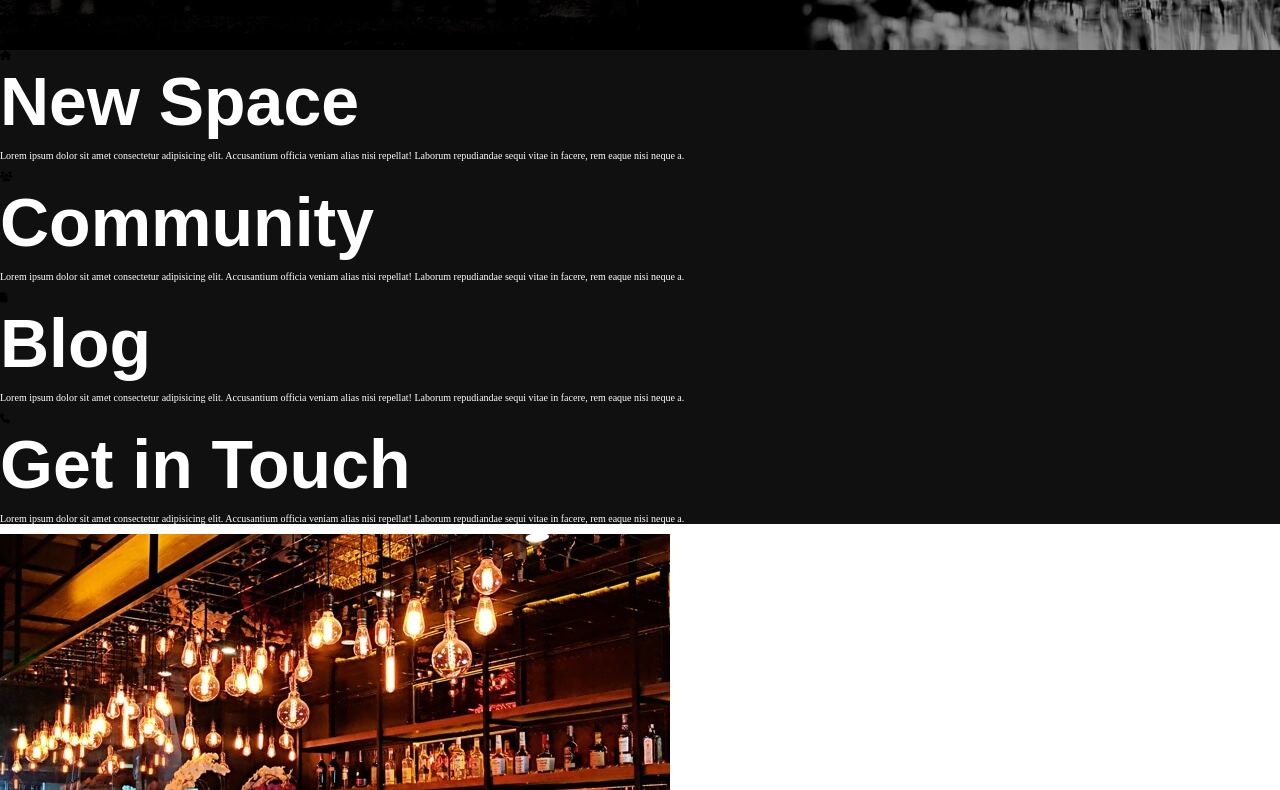
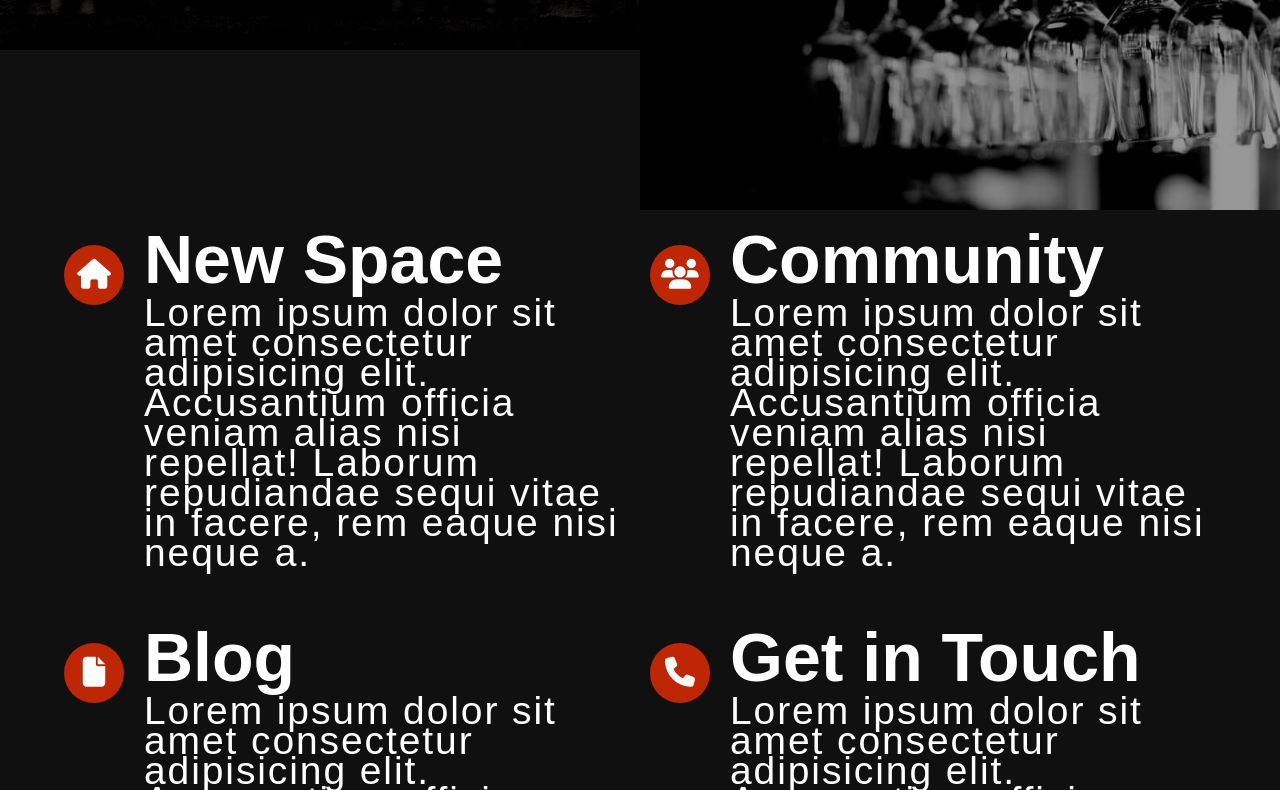
Before and after one commit to RyanTjong88/barOne, a plain HTML site: page index.html in a window 1280 px wide. Shown: the part 710-1500 px from the top of the page. Drawn offline with Linux system fonts and the light colour scheme; a web font is replaced by a local one.

Commit message:
index.html css partial completion

```diff
--- a/index.html
+++ b/index.html
@@ -32,7 +32,7 @@
                     <li><a href="/contact.html">contact</a></li>
                 </ul>
             </nav>
-            <div class="headingContainer">
+            <div>
                 <h1>Bar-One</h1>
                 <h2>Place to be</h2>
             </div>
@@ -47,22 +47,22 @@
 <!-- USE GRID FOR THIS SECTION -->
         <section class="mainContainerOne">
             <div class="wrapper">
-                <div>
+                <div class="iconContent" >
                     <i class="fas fa-home"></i>
                     <h3>New Space</h3>
                     <p>Lorem ipsum dolor sit amet consectetur adipisicing elit. Accusantium officia veniam alias nisi repellat! Laborum repudiandae sequi vitae in facere, rem eaque nisi neque a.</p>
                 </div>
-                <div>
+                <div class="iconContent" >
                     <i class="fas fa-users"></i>
                     <h3>Community</h3>
                     <p>Lorem ipsum dolor sit amet consectetur adipisicing elit. Accusantium officia veniam alias nisi repellat! Laborum repudiandae sequi vitae in facere, rem eaque nisi neque a.</p>
                 </div>
-                <div>
+                <div class="iconContent" >
                     <i class="fas fa-file"></i>
                     <h3>Blog</h3>
                     <p>Lorem ipsum dolor sit amet consectetur adipisicing elit. Accusantium officia veniam alias nisi repellat! Laborum repudiandae sequi vitae in facere, rem eaque nisi neque a.</p>
                 </div>
-                <div>
+                <div class="iconContent" >
                 <i class="fas fa-phone"></i>
                 <h3>Get in Touch</h3>
                 <p>Lorem ipsum dolor sit amet consectetur adipisicing elit. Accusantium officia veniam alias nisi repellat! Laborum repudiandae sequi vitae in facere, rem eaque nisi neque a.</p>
--- a/styles/sass/_global.scss
+++ b/styles/sass/_global.scss
@@ -1,5 +1,12 @@
 html {
+    // equivalent to 10px
     font-size: 62.5%;
+}
+
+.wrapper {
+    width: 90%;
+    max-width: 1280px;
+    margin: 0 auto;
 }
 
 h2 {
@@ -7,18 +14,23 @@ h2 {
     font: 700 8.32rem 'Chathura', sans-serif;
     margin: 0;
     padding: 0;
-    line-height: 94.7px;
+    line-height: 9.47rem;
     letter-spacing: 2.6px;
 }
 
-@mixin textColor($textColor) {
+// h3 rule
+@mixin h3Color($textColor) {
     font: 700 6.8rem 'Chathura', sans-serif;
     color: $textColor;
     margin: 0;
     padding: 0;
 }
 
-
 p {
     color: #FFF;
+    font: 400 3.9rem 'Chathura', sans-serif;
+    line-height: 3rem;
+    letter-spacing: 1.9px;
+    padding: 0;
+    margin: 0;
 }
--- a/styles/sass/_header.scss
+++ b/styles/sass/_header.scss
@@ -3,24 +3,22 @@
 header {
     background-image: url(../assets/bar-one/home-image-1.jpg);
     height: 95vh;
-    position: relative;
-    z-index: -2;
 
     img {
         max-width: 50%;
         position: absolute;
         right: 0;
         bottom: -120px;
-        z-index: -1;
     }
 
     nav ~ div {
-        z-index: 0;
         display: flex;
         flex-direction: column;
         justify-content: flex-end;
         align-items: center;
         height: 75vh;
+        position: relative;
+        z-index: 3;
 
         h2 {
             width: 380px;
@@ -43,7 +41,7 @@ nav {
     li {
         font: 700 3.8rem 'Chathura', sans-serif;
         list-style: none;
-        line-height-step: 29px;
+        line-height: 29px;
         letter-spacing: 1.9px;
         text-transform: uppercase;
         flex-shrink: 0;
--- a/styles/sass/_main.scss
+++ b/styles/sass/_main.scss
@@ -1,9 +1,45 @@
 .mainContainerOne {
     background: #111010;
-}
+    position: relative;
+    z-index: -1;
 
-h3 {
-    @include textColor(#FFF)
+    .wrapper {
+        display: flex;
+        justify-content: space-between;
+        flex-wrap: wrap;
+        padding: 170px 0 110px;
+    }
+
+    .iconContent {
+        position: relative;
+        width: calc(50% - 10px);
+        display: flex;
+        flex-direction: column;
+
+        i {
+            background-color: #BF2603;
+            color: #FFF;
+            font-size: 3rem;
+            text-align: center;
+            border-radius: 50%;
+            width: 60px;
+            height: 60px;
+            padding-top: 14px;
+            position: absolute;
+            top: 25px;
+            left: 0;
+
+        }
+
+        h3 {
+            @include h3Color(#FFF);
+            padding-left: 80px;
+        }
+
+        p {
+            padding: 0 0 50px 80px;
+        }
+    }
 }
 
 
@@ -11,9 +47,11 @@ h3 {
 
 
 
+// main / sectionThree
+
 .mainContainerThree {
 
     h3 {
-    @include textColor(#FF8327)
+    @include h3Color(#FF8327)
     }
 }
```
Also changed, not shown: styles/style.css.
